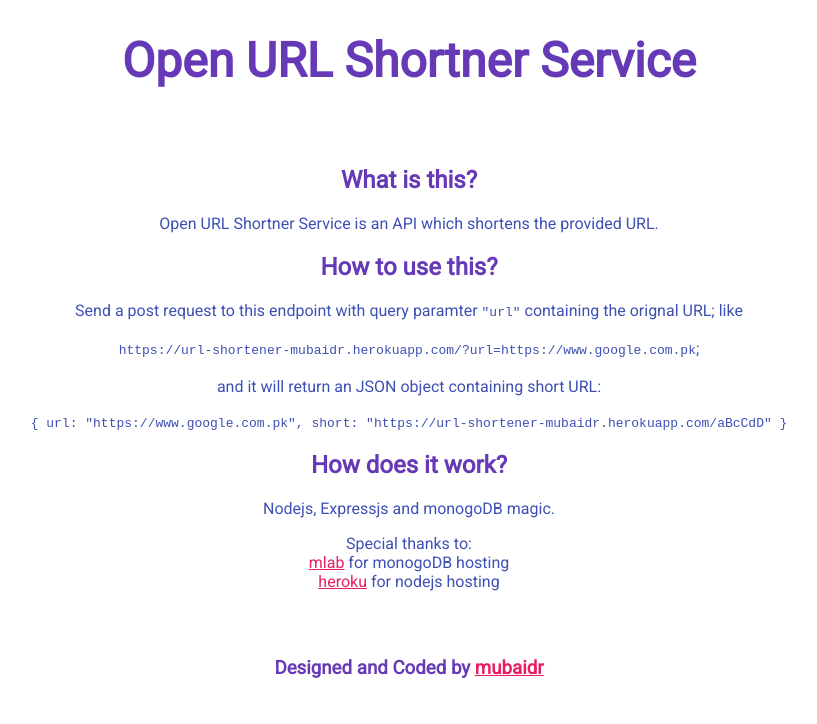
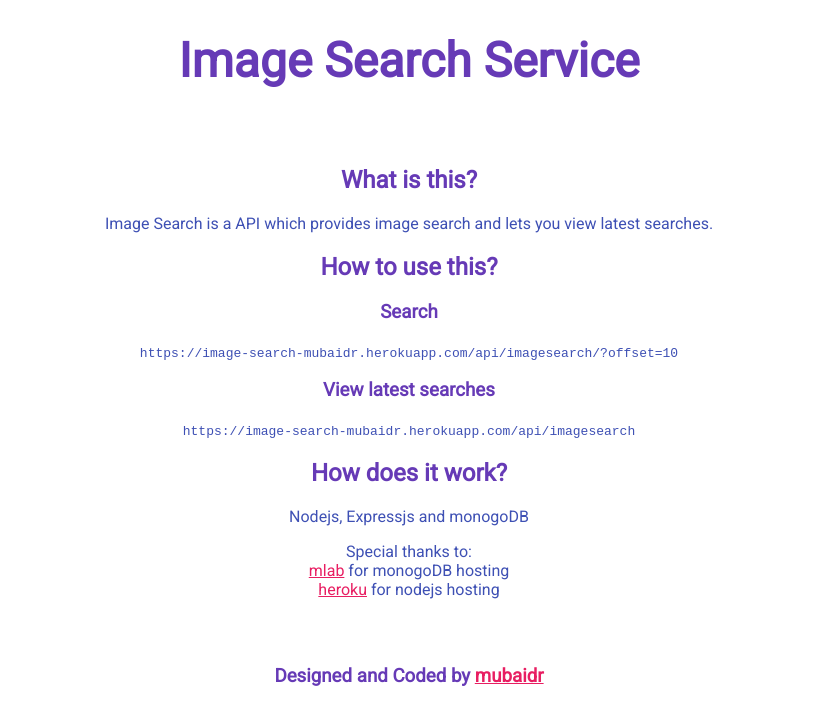
Before and after one commit to mubaidr/Image-Search-Abstraction-Layer, a website: page app/public/index.html in a window 1280 px wide. Shown: the whole page, without its empty margins (231-1048 px from the left). Drawn offline with Linux system fonts and the light colour scheme.

```diff
--- a/app/public/index.html
+++ b/app/public/index.html
@@ -5,7 +5,7 @@
   <head>
     <meta charset="utf-8">
 
-    <title>Open URL Shortner Service</title>
+    <title>Image Search Service</title>
     <meta name="description" content="URL Shortner">
     <meta name="author" content="mubaidr@gmail.com">
     <link rel="stylesheet" href="index.css">
@@ -18,21 +18,17 @@
   </head>
 
   <body>
-    <h1 class="brand large">Open URL Shortner Service</h1>
+    <h1 class="brand large">Image Search Service</h1>
     <div class="container">
       <h2>What is this? </h2>
-      <p>Open URL Shortner Service is an API which shortens the provided URL.</p>
+      <p>Image Search is a API which provides image search and lets you view latest searches.</p>
       <h2>How to use this?</h2>
-      <p>Send a post request to this endpoint with query paramter <code>"url"</code> containing the orignal URL; like <br/><br/><code>https://url-shortener-mubaidr.herokuapp.com/?url=https://www.google.com.pk</code>;
-        <br/><br/>and it will return an JSON object containing short URL:</p>
-      <code>
-        {
-          url: "https://www.google.com.pk",
-          short: "https://url-shortener-mubaidr.herokuapp.com/aBcCdD"
-        }
-      </code>
+      <h3>Search</h3>
+      <p><code>https://image-search-mubaidr.herokuapp.com/api/imagesearch/?offset=10</code></p>
+      <h3>View latest searches</h3>
+      <p><code>https://image-search-mubaidr.herokuapp.com/api/imagesearch</code></p>
       <h2>How does it work?</h2>
-      <p>Nodejs, Expressjs and monogoDB magic.</p>
+      <p>Nodejs, Expressjs and monogoDB</p>
       <p>Special thanks to:<br/><a href="https://mlab.com">mlab</a> for monogoDB hosting<br/><a href="https://heroku.com">heroku</a>        for nodejs hosting</p>
     </div>
     <h3 class="brand">Designed and Coded by <a href="https://github.com/mubaidr">mubaidr</a></h3>
```
Also changed, not shown: app/db-service.js (+15 -2 lines), app/index.js (+14 -5 lines).
